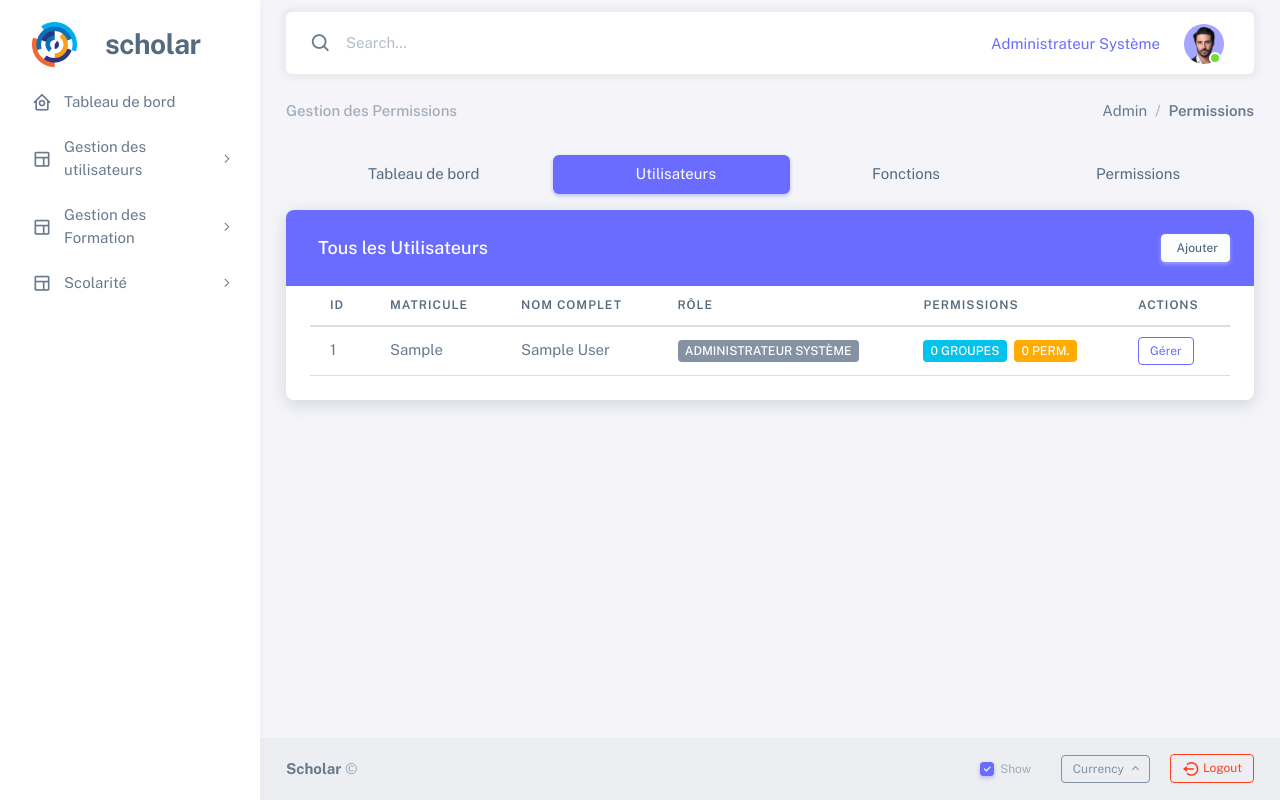
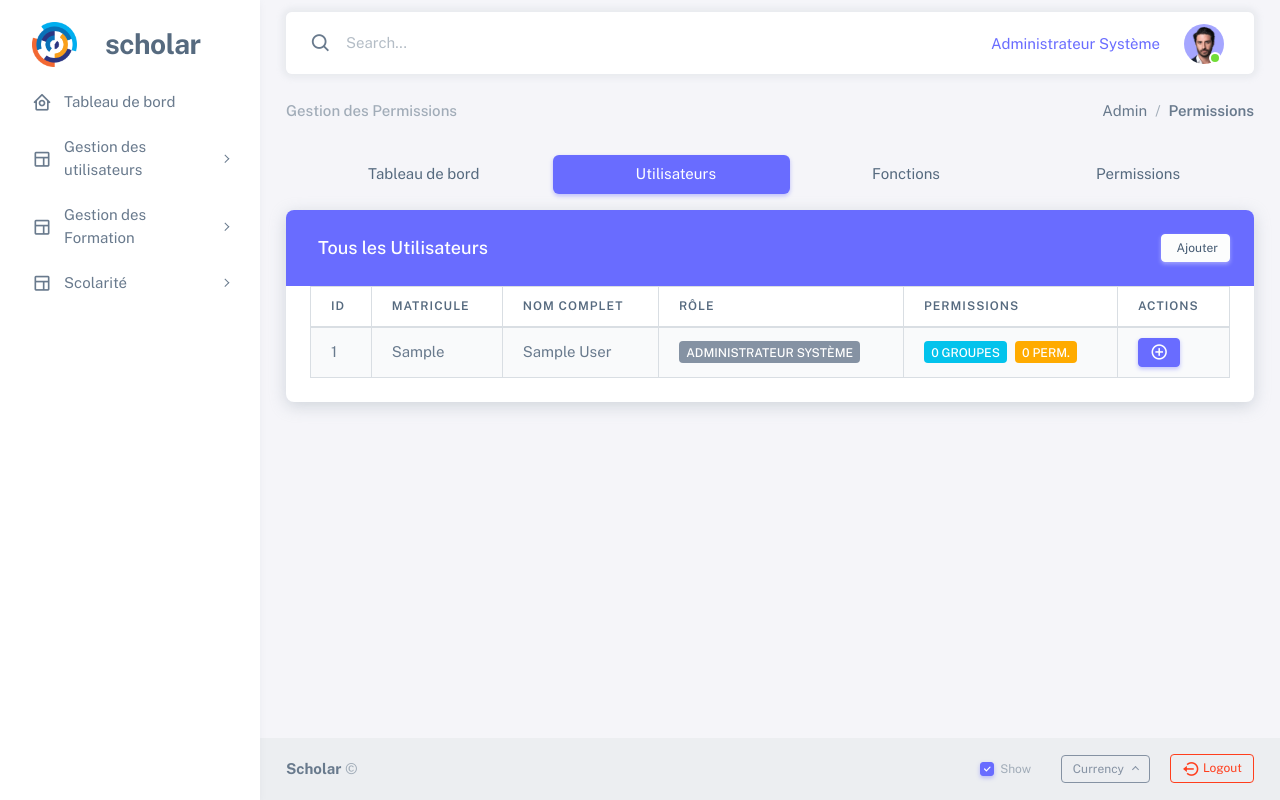
Before and after one commit to ibrahimsaw/GestionFormations, a Django app: page /permissions/ in a window 1280 px wide, after a click on "Utilisateurs". Run offline with Django 5.2, Linux system fonts and the light colour scheme; a user stored in the database is signed in; tables that the repository leaves empty hold one stand-in row (values such as "Sample post"); data that the repository does not hold is empty; some libraries are stand-ins or nearby versions.

Commit message:
Mise à jour 22:31 09/07/2025

```diff
--- a/PrGestionFormation/Permissions_Manager/templates/Permissions_Manager/dashboard.html
+++ b/PrGestionFormation/Permissions_Manager/templates/Permissions_Manager/dashboard.html
@@ -219,16 +219,16 @@
 							</a>
                         </div>
                         <div class="card-body">
-                            <div class="table-responsive">
-                                <table class="table table-hover">
+                            <div class="table-responsive scrollbar">
+                                <table class="table table-bordered table-striped fs-10 mb-0">
                                     <thead>
                                         <tr>
-										 	<th>Id</th>
-                                            <th>Matricule</th>
-                                            <th>Nom complet</th>
-                                            <th>Rôle</th>
-                                            <th>Permissions</th>
-                                            <th>Actions</th>
+										 	<th class="text-900 sort">Id</th>
+                                            <th class="text-900 sort">Matricule</th>
+                                            <th class="text-900 sort">Nom complet</th>
+                                            <th class="text-900 sort">Rôle</th>
+                                            <th class="text-900 sort">Permissions</th>
+                                            <th class="text-900 sort">Actions</th>
                                         </tr>
                                     </thead>
                                     <tbody>
@@ -247,8 +247,8 @@
                                                 </td>
                                                 <td>
                                                     <a href="{% url 'Permissions_Manager:gerer_permissions_utilisateur' user.id %}"
-                                                       class="btn btn-sm btn-outline-primary">
-                                                        <i class="fas fa-edit"></i> Gérer
+                                                       class="btn btn-sm btn-primary">
+													 	<i class="bx bx-plus-circle"></i>
                                                     </a>
                                                 </td>
                                             </tr>
@@ -360,7 +360,7 @@
 								 <!-- Pied -->
 								 <div class="card-footer bg-white border-top text-center">
 									 <a href="{% url 'Permissions_Manager:modifier_fonction' fonction.id %}"
-										class="btn btn-sm btn-outline-primary rounded-pill px-4">
+										class="btn btn-sm btn-primary rounded-pill px-4">
 										 <i class="fas fa-pen me-1"></i>Modifier
 									 </a>
 								 </div>
@@ -385,15 +385,15 @@
 
                     <div class="card shadow-sm">
                         <div class="card-body">
-                            <div class="table-responsive">
-                                <table class="table table-hover">
+                            <div class="table-responsive scrollbar">
+                                <table class="table table-bordered table-striped fs-10 mb-0">
                                     <thead>
                                         <tr>
-                                            <th>Application</th>
-                                            <th>Modèle</th>
-                                            <th>Permission</th>
-                                            <th>Code</th>
-                                            <th>Actions</th>
+                                            <th class="text-900 sort">Application</th>
+                                            <th class="text-900 sort">Modèle</th>
+                                            <th class="text-900 sort">Permission</th>
+                                            <th class="text-900 sort">Code</th>
+                                            <th class="text-900 sort">Actions</th>
                                         </tr>
                                     </thead>
                                     <tbody>
@@ -405,8 +405,8 @@
                                             <td><code>{{ perm.codename }}</code></td>
                                             <td>
                                                 <a href="{% url 'Permissions_Manager:permission_detail' perm.id %}"
-                                                   class="btn btn-sm btn-outline-secondary">
-                                                    <i class="fas fa-edit"></i> Détail
+                                                   class="btn btn-sm btn-secondary">
+                                                    <i class="bx bx-edit-alt"></i>
                                                 </a>
                                             </td>
                                         </tr>
```
Also changed, not shown: PrGestionFormation/Permissions_Manager/views.py (+0 -40 lines).
